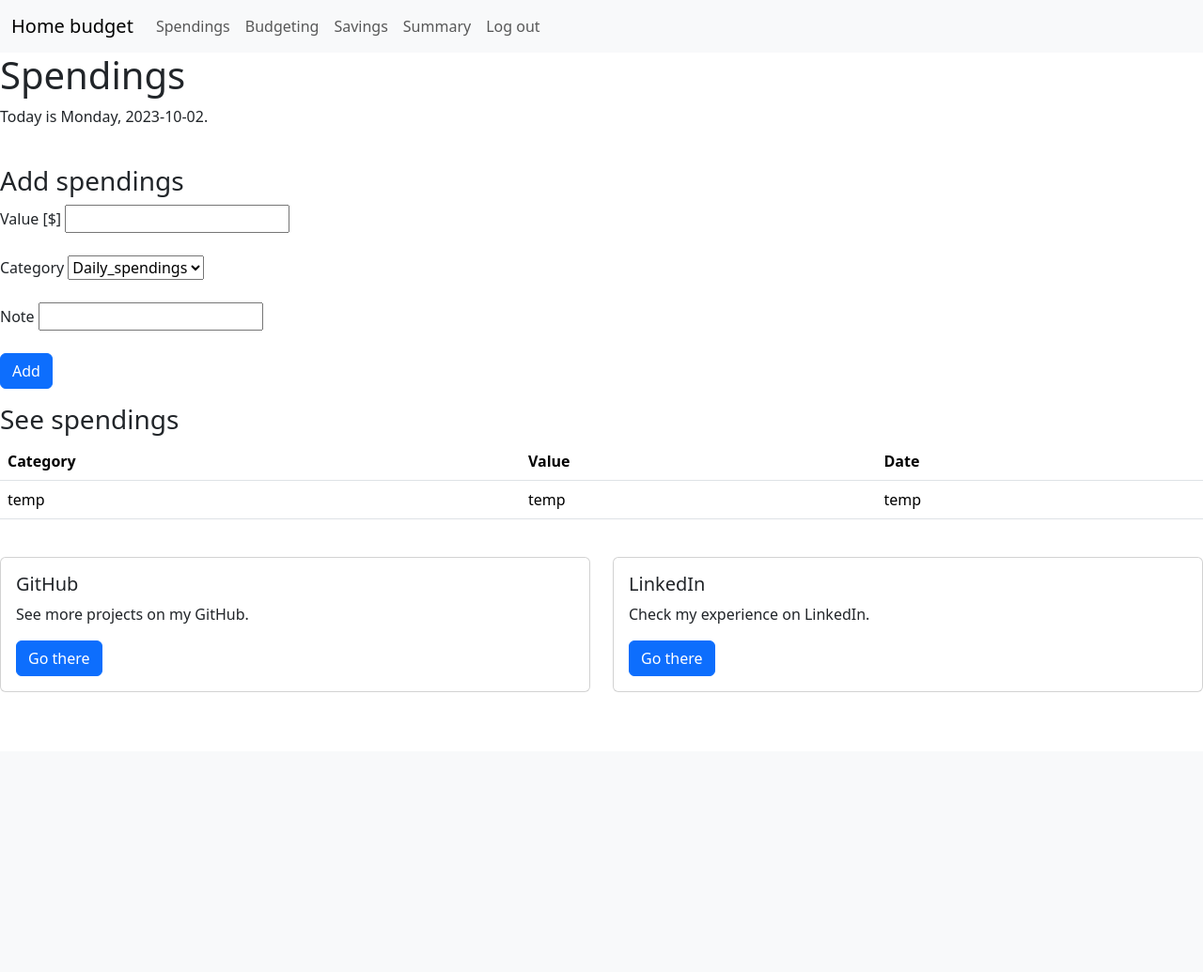
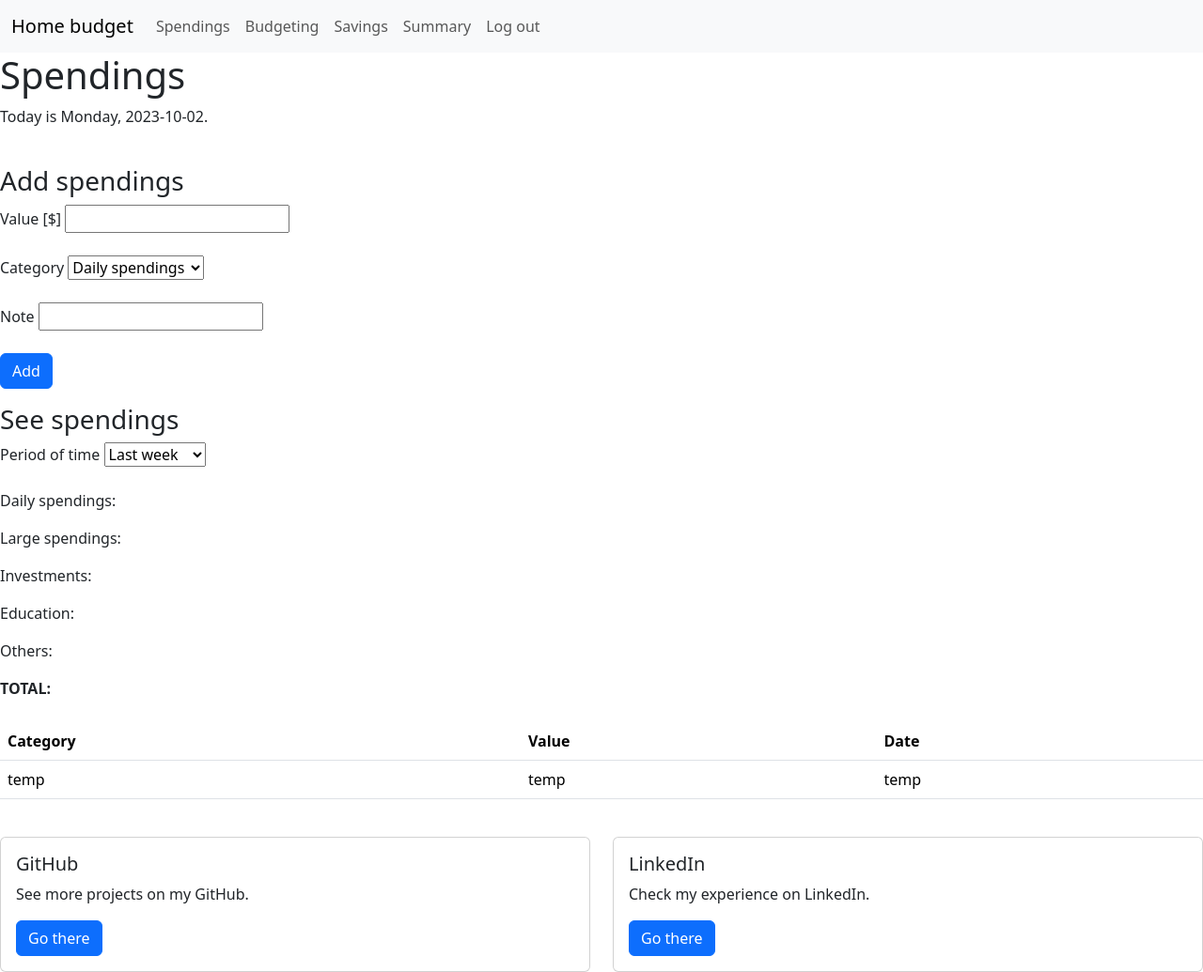
Before and after one commit to jgmbl/home-budget, a Flask app: page /spendings in a window 1280 px wide. Shown: the whole page at 94% size. Before the commit the page ends 737 px from the top, so only its background shows below. Run offline with Flask 3, Linux system fonts and the light colour scheme; the visitor is signed in with stand-in values (Sample User, id 1).

Commit message:
templates/spendings.html: add categories

```diff
--- a/templates/spendings.html
+++ b/templates/spendings.html
@@ -12,7 +12,7 @@
         <input type="number" min="0" id="value" name="value" required><br><br>
         <label for="category">Category</label>
         <select name="category" id="category">
-            <option value="daily_spendings">Daily_spendings</option>
+            <option value="daily_spendings">Daily spendings</option>
             <option value="Large_spendings">Large spensings</option>
             <option value="investments">Investments</option>
             <option value="education">Education</option>
@@ -24,6 +24,19 @@
         <br>
     </div>
     <h3>See spendings</h3>
+    <label for="display_spendings">Period of time</label>
+    <select name="display_spendings" id="display_spendings">
+        <option value="last_week">Last week</option>
+        <option value="last_month">Last month</option>
+        <option value="all">All</option>
+    </select> <br><br>
+    <p>Daily spendings: </p>
+    <p>Large spendings: </p>
+    <p>Investments: </p>
+    <p>Education: </p>
+    <p>Others: </p>
+    <b>TOTAL: </b>
+    <br><br>
         <table class="table">
             <thead>
               <tr>
```
